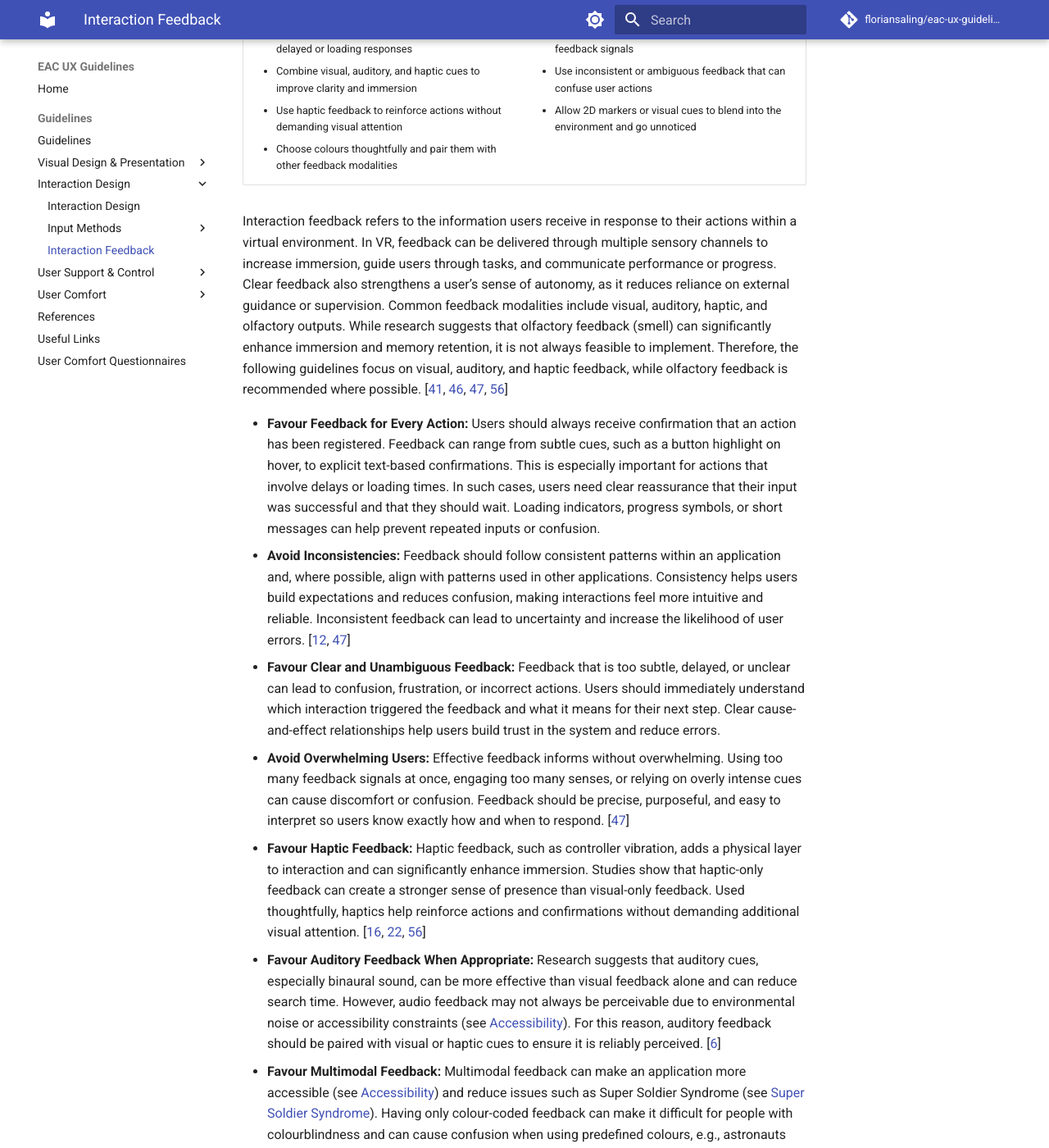
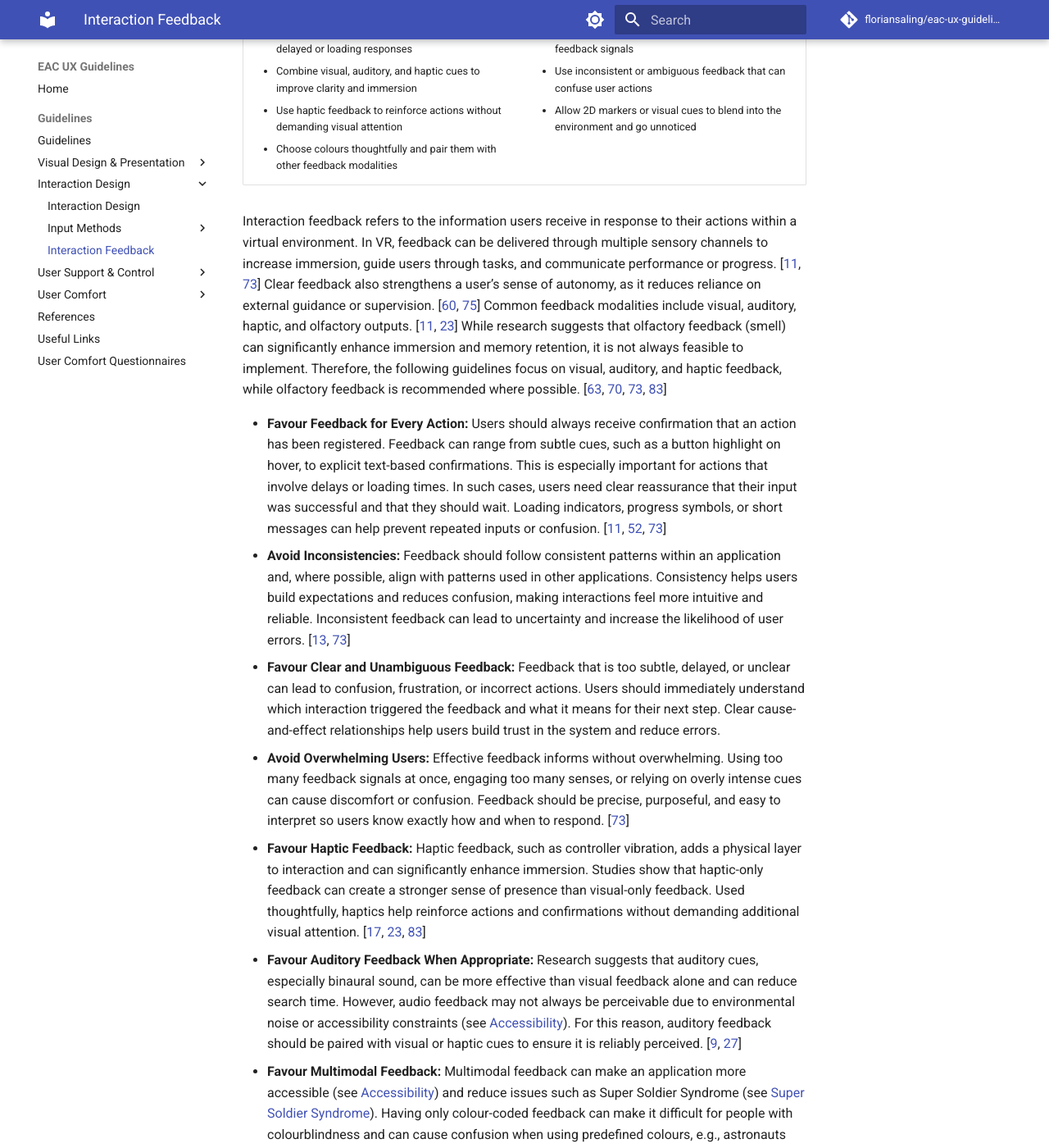
Before and after one commit to floriansaling/eac-ux-guidelines, an MkDocs documentation site: the page built from docs/Interaction-Feedback.md, in a window 1280 px wide and 1400 px high, scrolled down 333 px. Shown: the whole window at 82% size. Built offline with MkDocs 1.6.1 and Material for MkDocs 9.7.7, drawn with Linux system fonts in a browser that asks for light colours; comment, search, counter and statistics services are not loaded; some of the changed text lies outside the part shown.

Commit message:
Update Interaction-Feedback.md
updated citations from paper

```diff
--- a/docs/Interaction-Feedback.md
+++ b/docs/Interaction-Feedback.md
@@ -30,16 +30,16 @@
 </tr>
 </table>
 
-Interaction feedback refers to the information users receive in response to their actions within a virtual environment. In VR, feedback can be delivered through multiple sensory channels to increase immersion, guide users through tasks, and communicate performance or progress. Clear feedback also strengthens a user’s sense of autonomy, as it reduces reliance on external guidance or supervision. Common feedback modalities include visual, auditory, haptic, and olfactory outputs. While research suggests that olfactory feedback (smell) can significantly enhance immersion and memory retention, it is not always feasible to implement. Therefore, the following guidelines focus on visual, auditory, and haptic feedback, while olfactory feedback is recommended where possible. \[[41](References.md#ref-41), [46](References.md#ref-46), [47](References.md#ref-47), [56](References.md#ref-56)\]
+Interaction feedback refers to the information users receive in response to their actions within a virtual environment. In VR, feedback can be delivered through multiple sensory channels to increase immersion, guide users through tasks, and communicate performance or progress. \[[11](References.md#ref-11), [73](References.md#ref-73)\] Clear feedback also strengthens a user’s sense of autonomy, as it reduces reliance on external guidance or supervision. \[[60](References.md#ref-60), [75](References.md#ref-75)\] Common feedback modalities include visual, auditory, haptic, and olfactory outputs. \[[11](References.md#ref-11), [23](References.md#ref-23)\] While research suggests that olfactory feedback (smell) can significantly enhance immersion and memory retention, it is not always feasible to implement. Therefore, the following guidelines focus on visual, auditory, and haptic feedback, while olfactory feedback is recommended where possible. \[[63](References.md#ref-63), [70](References.md#ref-70), [73](References.md#ref-73), [83](References.md#ref-83)\]
 
-* **Favour Feedback for Every Action:** Users should always receive confirmation that an action has been registered. Feedback can range from subtle cues, such as a button highlight on hover, to explicit text-based confirmations. This is especially important for actions that involve delays or loading times. In such cases, users need clear reassurance that their input was successful and that they should wait. Loading indicators, progress symbols, or short messages can help prevent repeated inputs or confusion.
-* **Avoid Inconsistencies:** Feedback should follow consistent patterns within an application and, where possible, align with patterns used in other applications. Consistency helps users build expectations and reduces confusion, making interactions feel more intuitive and reliable. Inconsistent feedback can lead to uncertainty and increase the likelihood of user errors. \[[12](References.md#ref-12), [47](References.md#ref-47)\]
+* **Favour Feedback for Every Action:** Users should always receive confirmation that an action has been registered. Feedback can range from subtle cues, such as a button highlight on hover, to explicit text-based confirmations. This is especially important for actions that involve delays or loading times. In such cases, users need clear reassurance that their input was successful and that they should wait. Loading indicators, progress symbols, or short messages can help prevent repeated inputs or confusion. \[[11](References.md#ref-11), [52](References.md#ref-52), [73](References.md#ref-73)\]
+* **Avoid Inconsistencies:** Feedback should follow consistent patterns within an application and, where possible, align with patterns used in other applications. Consistency helps users build expectations and reduces confusion, making interactions feel more intuitive and reliable. Inconsistent feedback can lead to uncertainty and increase the likelihood of user errors. \[[13](References.md#ref-13), [73](References.md#ref-73)\]
 * **Favour Clear and Unambiguous Feedback:** Feedback that is too subtle, delayed, or unclear can lead to confusion, frustration, or incorrect actions. Users should immediately understand which interaction triggered the feedback and what it means for their next step. Clear cause-and-effect relationships help users build trust in the system and reduce errors.
-* **Avoid Overwhelming Users:** Effective feedback informs without overwhelming. Using too many feedback signals at once, engaging too many senses, or relying on overly intense cues can cause discomfort or confusion. Feedback should be precise, purposeful, and easy to interpret so users know exactly how and when to respond. \[[47](References.md#ref-47)\]
-* **Favour Haptic Feedback:** Haptic feedback, such as controller vibration, adds a physical layer to interaction and can significantly enhance immersion. Studies show that haptic-only feedback can create a stronger sense of presence than visual-only feedback. Used thoughtfully, haptics help reinforce actions and confirmations without demanding additional visual attention. \[[16](References.md#ref-16), [22](References.md#ref-22), [56](References.md#ref-56)\]
-* **Favour Auditory Feedback When Appropriate:** Research suggests that auditory cues, especially binaural sound, can be more effective than visual feedback alone and can reduce search time. However, audio feedback may not always be perceivable due to environmental noise or accessibility constraints (see [Accessibility](Accessibility.md)). For this reason, auditory feedback should be paired with visual or haptic cues to ensure it is reliably perceived. \[[6](References.md#ref-6)\]
-* **Favour Multimodal Feedback:** Multimodal feedback can make an application more accessible (see [Accessibility](Accessibility.md)) and reduce issues such as Super Soldier Syndrome (see [Super Soldier Syndrome](Super-Soldier-Syndrome.md)). Having only colour-coded feedback can make it difficult for people with colourblindness and can cause confusion when using predefined colours, e.g., astronauts assign fixed meanings to colours such as red, yellow, and green. Additionally, studies have shown that multimodal feedback can improve performance, reduce cognitive load and increase user immersion. Even though specific sensory modalities excel at specific tasks or situations, such as haptics for precision or visuals for spatial awareness, the strongest results consistently come from combining multiple sensory outputs. \[[11](References.md#ref-11), [12](References.md#ref-12), [22](References.md#ref-22), [41](References.md#ref-41), [47](References.md#ref-47), [48](References.md#ref-48), [56](References.md#ref-56)\]
-* **Be Conscious About Colour Choices:** Colour coding can be an effective feedback tool when it is paired with other visual, audio or haptic cues. Colours should contrast clearly with the background to remain noticeable, but not so strongly that they cause discomfort or visual fatigue (see [Colours](Colours.md) and [Visual Fatigue](Visual-Fatigue.md)). It is also important to consider the contextual meaning of colours. Colours with strong predefined associations, e.g. red for warnings or errors, should only be used when they align with the intended message. Thoughtful colour choices help ensure feedback is clear, comfortable, and contextually appropriate. \[[47](References.md#ref-47)\]
+* **Avoid Overwhelming Users:** Effective feedback informs without overwhelming. Using too many feedback signals at once, engaging too many senses, or relying on overly intense cues can cause discomfort or confusion. Feedback should be precise, purposeful, and easy to interpret so users know exactly how and when to respond. \[[73](References.md#ref-73)\]
+* **Favour Haptic Feedback:** Haptic feedback, such as controller vibration, adds a physical layer to interaction and can significantly enhance immersion. Studies show that haptic-only feedback can create a stronger sense of presence than visual-only feedback. Used thoughtfully, haptics help reinforce actions and confirmations without demanding additional visual attention. \[[17](References.md#ref-17), [23](References.md#ref-23), [83](References.md#ref-83)\]
+* **Favour Auditory Feedback When Appropriate:** Research suggests that auditory cues, especially binaural sound, can be more effective than visual feedback alone and can reduce search time. However, audio feedback may not always be perceivable due to environmental noise or accessibility constraints (see [Accessibility](Accessibility.md)). For this reason, auditory feedback should be paired with visual or haptic cues to ensure it is reliably perceived. \[[9](References.md#ref-9), [27](References.md#ref-27)\]
+* **Favour Multimodal Feedback:** Multimodal feedback can make an application more accessible (see [Accessibility](Accessibility.md)) and reduce issues such as Super Soldier Syndrome (see [Super Soldier Syndrome](Super-Soldier-Syndrome.md)). Having only colour-coded feedback can make it difficult for people with colourblindness and can cause confusion when using predefined colours, e.g., astronauts assign fixed meanings to colours such as red, yellow, and green. Additionally, studies have shown that multimodal feedback can improve performance, reduce cognitive load and increase user immersion. Even though specific sensory modalities excel at specific tasks or situations, such as haptics for precision or visuals for spatial awareness, the strongest results consistently come from combining multiple sensory outputs. \[[9](References.md#ref-9), [11](References.md#ref-11), [13](References.md#ref-13), [23](References.md#ref-23), [27](References.md#ref-27), [42](References.md#ref-42), [63](References.md#ref-63), [70](References.md#ref-70), [73](References.md#ref-73), [74](References.md#ref-74)\]
+* **Be Conscious About Colour Choices:** Colour coding can be an effective feedback tool when it is paired with other visual, audio or haptic cues. \[[11](References.md#ref-11)\] Colours should contrast clearly with the background to remain noticeable, but not so strongly that they cause discomfort or visual fatigue (see [Colours](Colours.md) and [Visual Fatigue](Visual-Fatigue.md)). It is also important to consider the contextual meaning of colours. Colours with strong predefined associations, e.g. red for warnings or errors, should only be used when they align with the intended message. Thoughtful colour choices help ensure feedback is clear, comfortable, and contextually appropriate. \[[73](References.md#ref-73)\]
 * **Favour Billboarding with 2D Markers:** 2D elements can seem off-putting and can often be missed in a 3D environment. Billboarding could be a solution to make 2D markers, such as arrows or icons, more fitting and noticeable. Billboarding means rotating a 2D image towards the user so it always faces them. This makes them easier to spot from any direction and prevents them from being mistaken for part of the environment, such as wall textures or decorative elements.
 
     ![Screenshot 2026-01-30 143801.png](/eac-ux-guidelines/uploads/ed91d460607ea530ca008b3234d7e279/Screenshot_2026-01-30_143801.png){width="295"} ![Screenshot 2026-01-30 143850.png](/eac-ux-guidelines/uploads/b7be4dbefcda582f082415b56f551ef6/Screenshot_2026-01-30_143850.png){width="350"}
```
